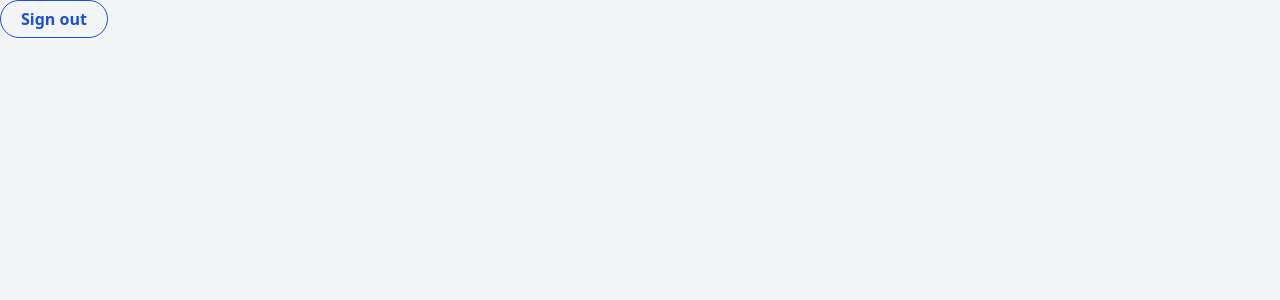
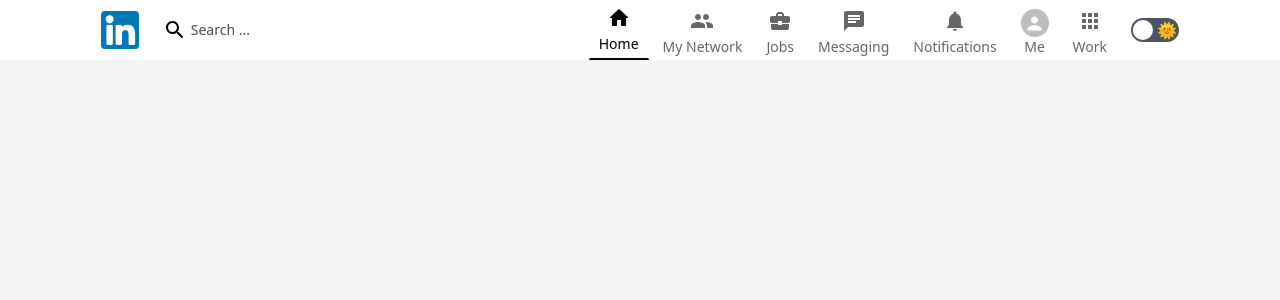
Before and after one commit to nikitenko1/il-linkedin-tailwind, a Next.js app: page / in a window 1280 px wide. Shown: the top 300 px of the page. Built offline with nearby package versions, Linux system fonts and the light colour scheme.

Commit message:
04-header-dark-mode-toggle

```diff
--- /dev/null
+++ b/components/Header.js
@@ -0,0 +1,95 @@
+import { useEffect, useState } from 'react';
+import Image from 'next/image';
+import GroupIcon from '@mui/icons-material/Group';
+import BusinessCenterIcon from '@mui/icons-material/BusinessCenter';
+import ChatIcon from '@mui/icons-material/Chat';
+import NotificationsIcon from '@mui/icons-material/Notifications';
+import HomeRoundedIcon from '@mui/icons-material/HomeRounded';
+import AppsOutlinedIcon from '@mui/icons-material/AppsOutlined';
+import SearchRoundedIcon from '@mui/icons-material/SearchRounded';
+import { Avatar } from '@mui/material';
+import HeaderLink from './HeaderLink';
+import { motion } from 'framer-motion';
+import { useTheme } from 'next-themes';
+
+const Header = () => {
+  const [mounted, setMounted] = useState(false);
+  const { setTheme, resolvedTheme, theme } = useTheme();
+
+  // When mounted on client, now we can show the UI
+  useEffect(() => setMounted(true), []);
+  return (
+    <header className="sticky top-0 z-40 bg-white dark:bg-[#1d2226] flex items-center justify-around py-1.5 px-3 focus-within:shadow-lg">
+      {/* left */}
+      <div className="flex items-center space-x-2 w-full max-w-xs">
+        {mounted && (
+          <>
+            {resolvedTheme === 'dark' ? (
+              <Image
+                src="/linkedin-white.png"
+                width={45}
+                height={45}
+                alt="logo"
+              />
+            ) : (
+              <Image src="/linkedin.png" width={45} height={45} alt="logo" />
+            )}
+          </>
+        )}
+        <div className="flex  items-center space-x-1  dark:md:bg-gray-700 py-2.5 px-4 w-full rounded">
+          <SearchRoundedIcon />
+          <input
+            type="text"
+            placeholder="Search ..."
+            className="hidden md:inline-flex bg-transparent text-sm focus:outline-none placeholder-black/70 dark:placeholder-white/75 flex-grow"
+          />
+        </div>
+      </div>
+      {/* right */}
+      <div className="flex items-center space-x-6">
+        <HeaderLink Icon={HomeRoundedIcon} text="Home" feed active />
+        <HeaderLink Icon={GroupIcon} text="My Network" feed />
+        <HeaderLink Icon={BusinessCenterIcon} text="Jobs" feed hidden />
+        <HeaderLink Icon={ChatIcon} text="Messaging" feed />
+        <HeaderLink Icon={NotificationsIcon} text="Notifications" feed />
+        <HeaderLink Icon={Avatar} text="Me" feed avatar hidden />
+        <HeaderLink Icon={AppsOutlinedIcon} text="Work" feed hidden />
+        {/* Dark Mode Toggle */}
+        {mounted && (
+          <div
+            // flex-shrink-0 --> prevent from hidden
+            className={`${
+              resolvedTheme === 'dark' ? 'justify-end' : 'justify-start'
+            }
+           bg-gray-600 flex items-center rounded-full px-0.5 h-6 w-12 cursor-pointer flex-shrink-0 relative`}
+            onClick={() =>
+              setTheme(resolvedTheme === 'dark' ? 'light' : 'dark')
+            }
+          >
+            <span className="absolute left-0">🌜</span>
+
+            {/* framer-motion */}
+            {/* layout: boolean | "position" | "size". If true, this component
+             will automatically animate to its new position when its layout changes. */}
+            <motion.div
+              className="w-5 h-5 bg-white rounded-full z-40"
+              layout
+              transition={spring}
+            />
+            <span className="absolute right-0.5">🌞</span>
+          </div>
+        )}
+      </div>
+    </header>
+  );
+};
+
+export default Header;
+
+// Stiffness of the spring. Higher values will create more sudden movement. Set to 100 by default.
+// Damping Strength of opposing force. If set to 0, spring will oscillate indefinitely. Set to 10 by default.
+const spring = {
+  type: 'spring',
+  stiffness: 700,
+  damping: 30,
+};
--- a/components/HeaderLink.js
+++ b/components/HeaderLink.js
@@ -1,16 +1,28 @@
 import React from 'react';
 
-const HeaderLink = ({ Icon, text, avatar, feed }) => {
+const HeaderLink = ({ Icon, text, avatar, feed, active, hidden }) => {
   return (
     <div
-      className={`cursor-pointer flex flex-col justify-center items-center ${
+      className={`cursor-pointer flex flex-col justify-center items-center
+      ${hidden && 'hidden md:inline-flex'}
+      ${active && '!text-black dark:!text-white'}
+      ${
         feed
           ? 'text-black/60 hover:text-black dark:text-white/75 dark:hover:text-white lg:-mb-1.5 space-y-1'
           : 'text-gray-500 hover:text-gray-700'
       }`}
     >
       {avatar ? <Icon className="!h-7 !w-7 lg:!-mb-1" /> : <Icon />}
-      <h4 className="text-sm">{text}</h4>
+      <h4
+        className={`text-sm ${
+          feed && 'hidden lg:flex justify-center w-full mx-auto'
+        }`}
+      >
+        {text}
+      </h4>
+      {active && (
+        <span className="hidden lg:inline-flex h-0.5 w-[calc(100%+20px)] bg-black dark:bg-white rounded-t-full" />
+      )}
     </div>
   );
 };
--- a/package.json
+++ b/package.json
@@ -13,9 +13,11 @@
     "@mui/icons-material": "^5.3.1",
     "@mui/material": "^5.3.1",
     "@next-auth/mongodb-adapter": "^1.0.1",
+    "framer-motion": "^6.2.3",
     "mongodb": "^4.3.1",
     "next": "12.0.9",
     "next-auth": "^4.1.2",
+    "next-themes": "0.0.15",
     "react": "17.0.2",
     "react-dom": "17.0.2"
   },
--- a/pages/_app.js
+++ b/pages/_app.js
@@ -1,7 +1,12 @@
-import '../styles/globals.css'
+import '../styles/globals.css';
+import { ThemeProvider } from 'next-themes';
 
 function MyApp({ Component, pageProps }) {
-  return <Component {...pageProps} />
+  return (
+    <ThemeProvider attribute="class">
+      <Component {...pageProps} />
+    </ThemeProvider>
+  );
 }
 
-export default MyApp
+export default MyApp;
--- a/pages/index.js
+++ b/pages/index.js
@@ -1,21 +1,16 @@
 import Head from 'next/head';
-import { signOut } from 'next-auth/react';
+import Header from '../components/Header';
 
 export default function Home() {
   return (
     <div>
       <Head>
-        <title>Let&apos;s build</title>
+        <title>Let&apos;s build: Feed | LinkedIn</title>
         <meta name="description" content="Generated by create next app" />
         <link rel="icon" href="/favicon.ico" />
       </Head>
 
-      <button
-        onClick={signOut}
-        className="text-blue-700 font-semibold rounded-full px-5 py-1.5 transition-all hover:border-2 border border-blue-700"
-      >
-        Sign out
-      </button>
+      <Header />
     </div>
   );
 }
```
Also changed, not shown: public/linkedin-white.png (added), 1 other file (tests, documents, lock files or other folders).
